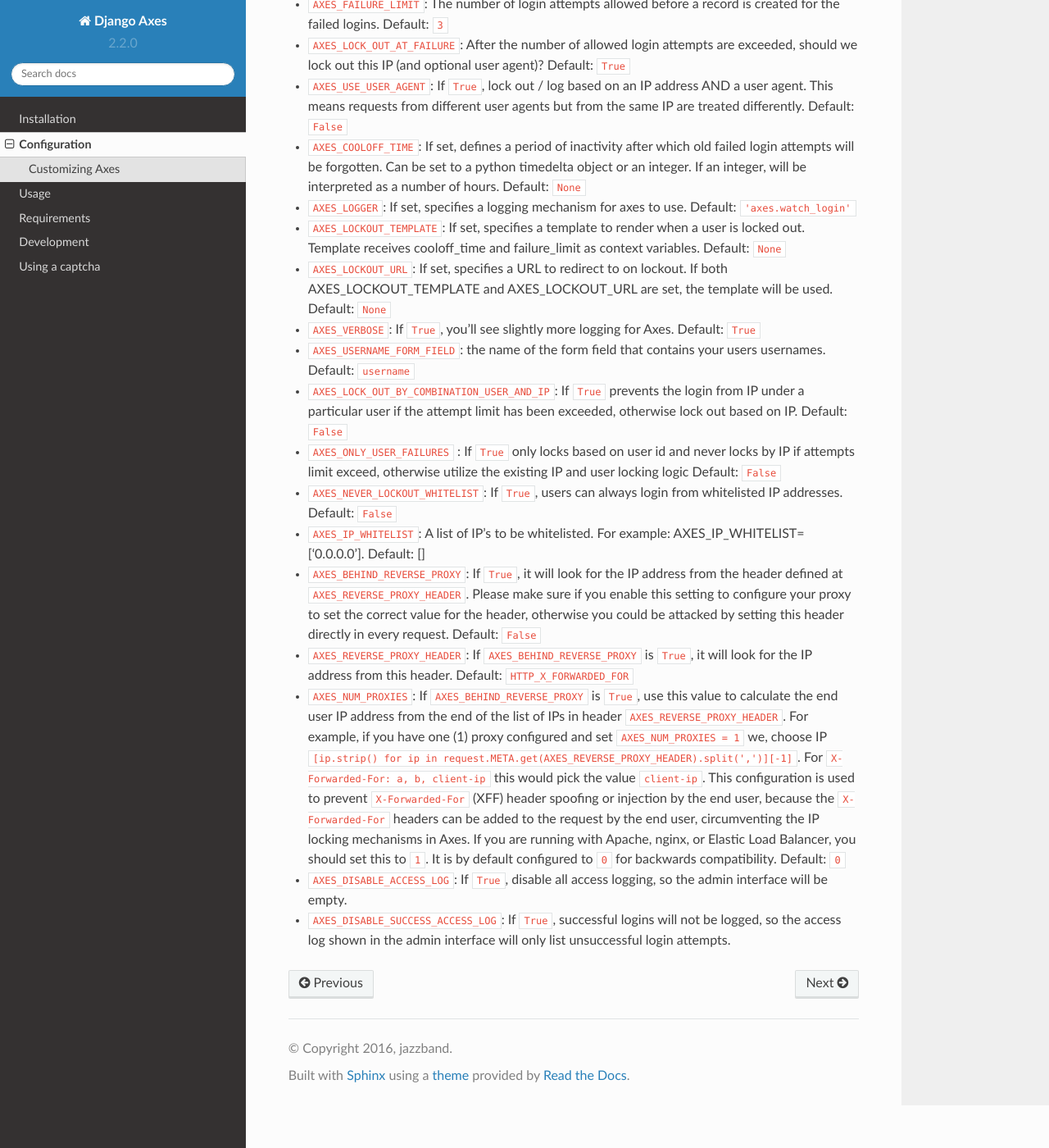
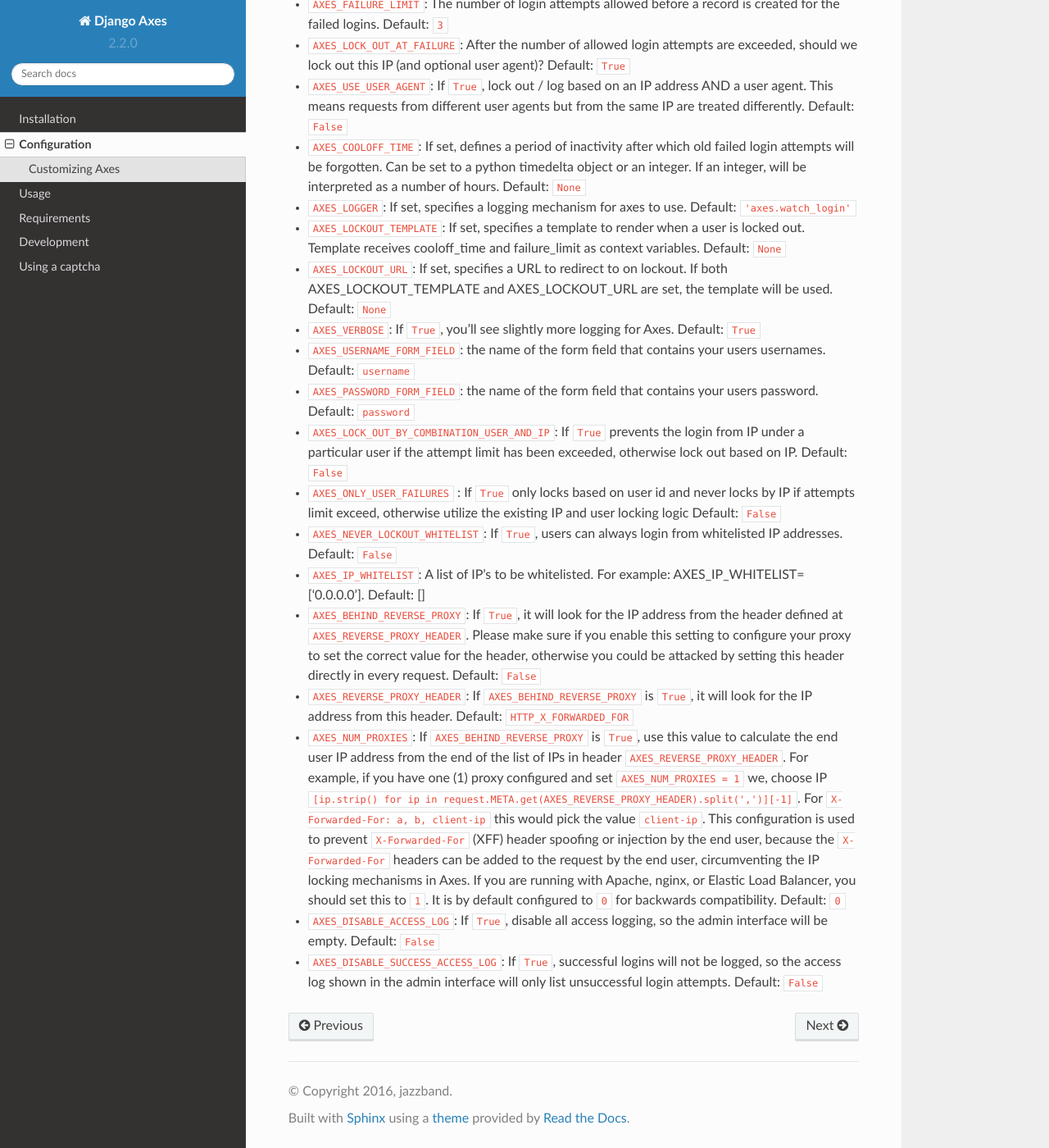
Before and after one commit to jazzband/django-axes, a Sphinx documentation site: the page built from docs/configuration.rst, in a window 1280 px wide and 1400 px high, scrolled down 613 px. Shown: the whole window at 82% size. Built offline with Sphinx 7.4.7 and the Read the Docs theme 2.0.0, drawn with Linux system fonts in a browser that asks for light colours.

Commit message:
Customizing Axes doc updated
AXES_PASSWORD_FORM_FIELD setting description added.
Defaults added for AXES_DISABLE_ACCESS_LOG and AXES_DISABLE_SUCCESS_ACCESS_LOG

```diff
--- a/docs/configuration.rst
+++ b/docs/configuration.rst
@@ -49,6 +49,8 @@
   Default: ``True``
 * ``AXES_USERNAME_FORM_FIELD``: the name of the form field that contains your
   users usernames. Default: ``username``
+* ``AXES_PASSWORD_FORM_FIELD``: the name of the form field that contains your
+  users password. Default: ``password``
 * ``AXES_LOCK_OUT_BY_COMBINATION_USER_AND_IP``: If ``True`` prevents the login
   from IP under a particular user if the attempt limit has been exceeded,
   otherwise lock out based on IP.
@@ -64,5 +66,5 @@
 * ``AXES_REVERSE_PROXY_HEADER``: If ``AXES_BEHIND_REVERSE_PROXY`` is ``True``, it will look for the IP address from this header.
   Default: ``HTTP_X_FORWARDED_FOR``
 * ``AXES_NUM_PROXIES``: If ``AXES_BEHIND_REVERSE_PROXY`` is ``True``, use this value to calculate the end user IP address from the end of the list of IPs in header ``AXES_REVERSE_PROXY_HEADER``. For example, if you have one (1) proxy configured and set ``AXES_NUM_PROXIES = 1`` we, choose IP ``[ip.strip() for ip in request.META.get(AXES_REVERSE_PROXY_HEADER).split(',')][-1]``. For ``X-Forwarded-For: a, b, client-ip`` this would pick the value ``client-ip``. This configuration is used to prevent ``X-Forwarded-For`` (XFF) header spoofing or injection by the end user, because the ``X-Forwarded-For`` headers can be added to the request by the end user, circumventing the IP locking mechanisms in Axes. If you are running with Apache, nginx, or Elastic Load Balancer, you should set this to ``1``. It is by default configured to ``0`` for backwards compatibility. Default: ``0``
-* ``AXES_DISABLE_ACCESS_LOG``: If ``True``, disable all access logging, so the admin interface will be empty.
-* ``AXES_DISABLE_SUCCESS_ACCESS_LOG``: If ``True``, successful logins will not be logged, so the access log shown in the admin interface will only list unsuccessful login attempts.
+* ``AXES_DISABLE_ACCESS_LOG``: If ``True``, disable all access logging, so the admin interface will be empty. Default: ``False``
+* ``AXES_DISABLE_SUCCESS_ACCESS_LOG``: If ``True``, successful logins will not be logged, so the access log shown in the admin interface will only list unsuccessful login attempts. Default: ``False``
```
